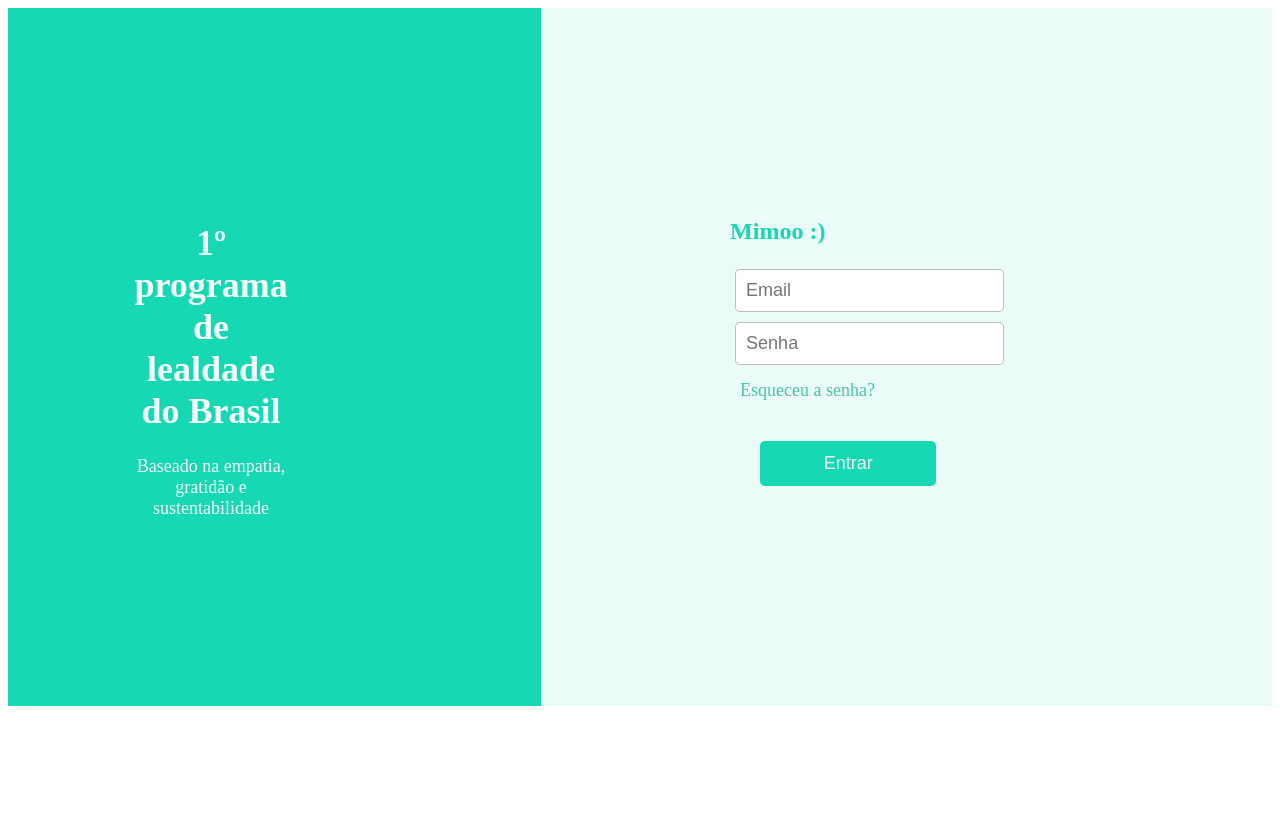
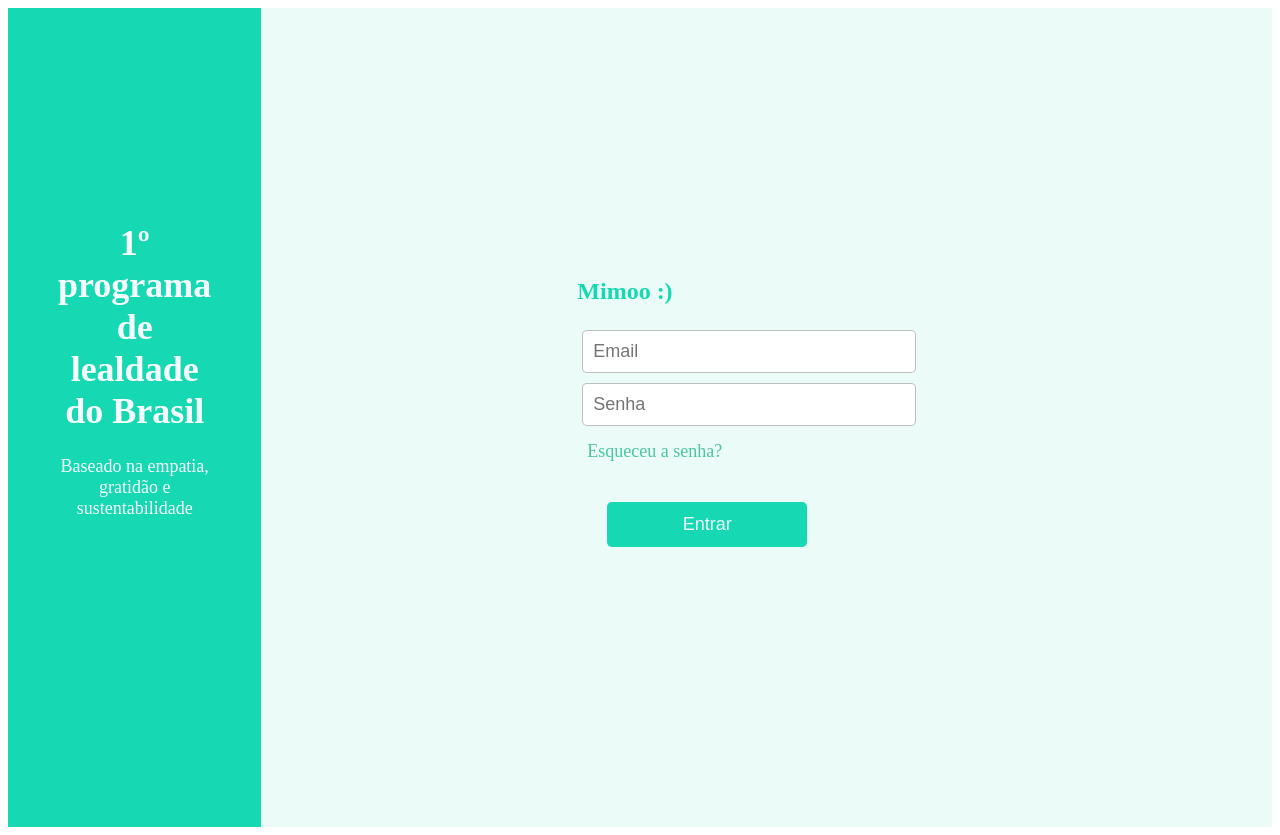
Before and after one commit to CarolinaInglethe/ci-project-mimoo-sponsor-registration, a React (Create React App) app: page / in a window 1280 px wide. Before the commit the page ends 800 px from the top, so only its background shows below. Built offline with nearby package versions, Linux system fonts and the light colour scheme.

Commit message:
Login - Css

```diff
--- a/src/css/App.css
+++ b/src/css/App.css
@@ -7,19 +7,19 @@
 .login-text-container {
   color:rgba(255, 255, 255, 0.959);
   font-size: large;
-  margin-left: 10%;
+  text-align: center;
+  margin: 50px;
   margin-top: 15%;
-  text-align: center;
-  width: 20%;
+  width: 30%;
 }
 
 .login-form-container {
   background-color: rgba(255, 255, 255, 0.911);
   display: flex;
-  height: 100%;
+  height: auto;
   flex-direction: column;
-  margin-left: 20%;
-  padding: 15%;
+  padding: 250px;
+  padding-left: 25%;
   width: 100%;
 }
 
@@ -40,7 +40,11 @@
   font-size: large;
   margin: 30px;
   padding: 12px;
-  width: 50%;
+  width: 45%;
+}
+
+.green-button:hover {
+  background-color: #16d8b49a;
 }
 
 .nav-bar-container {
```
